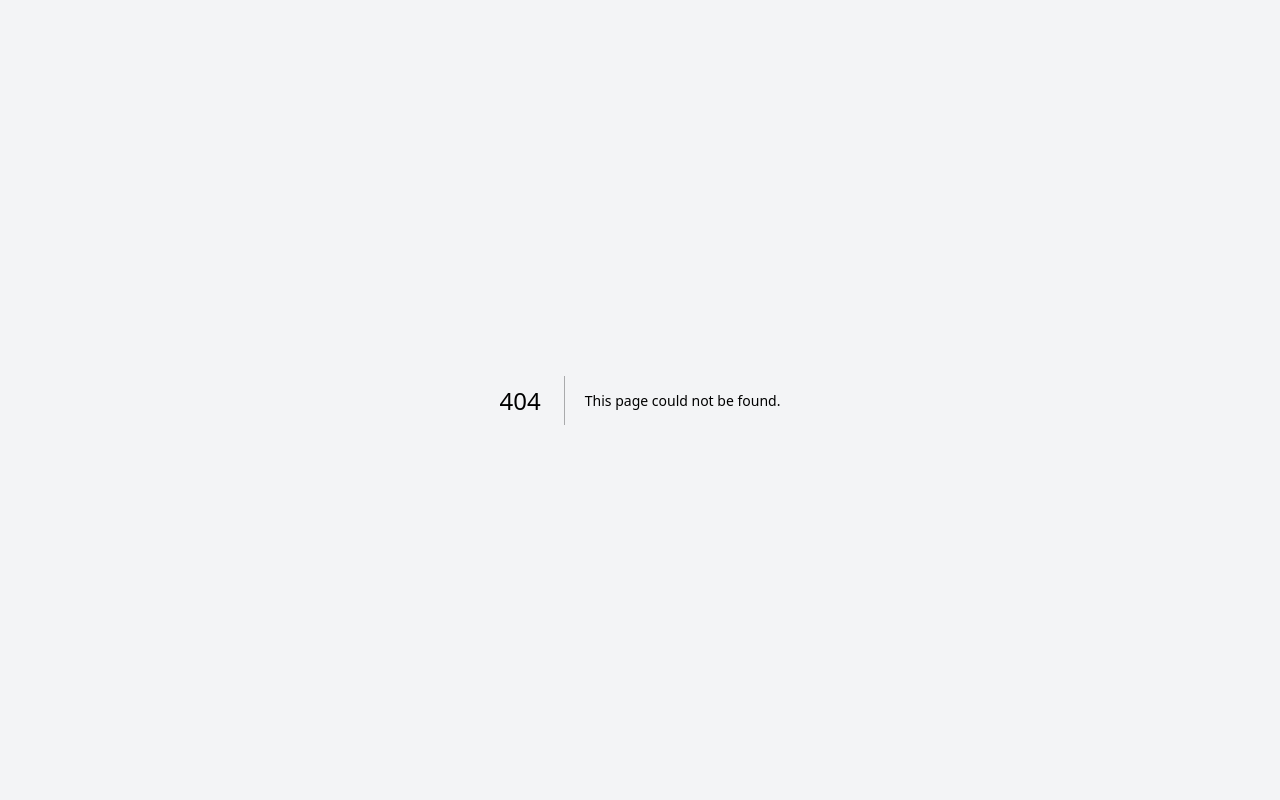
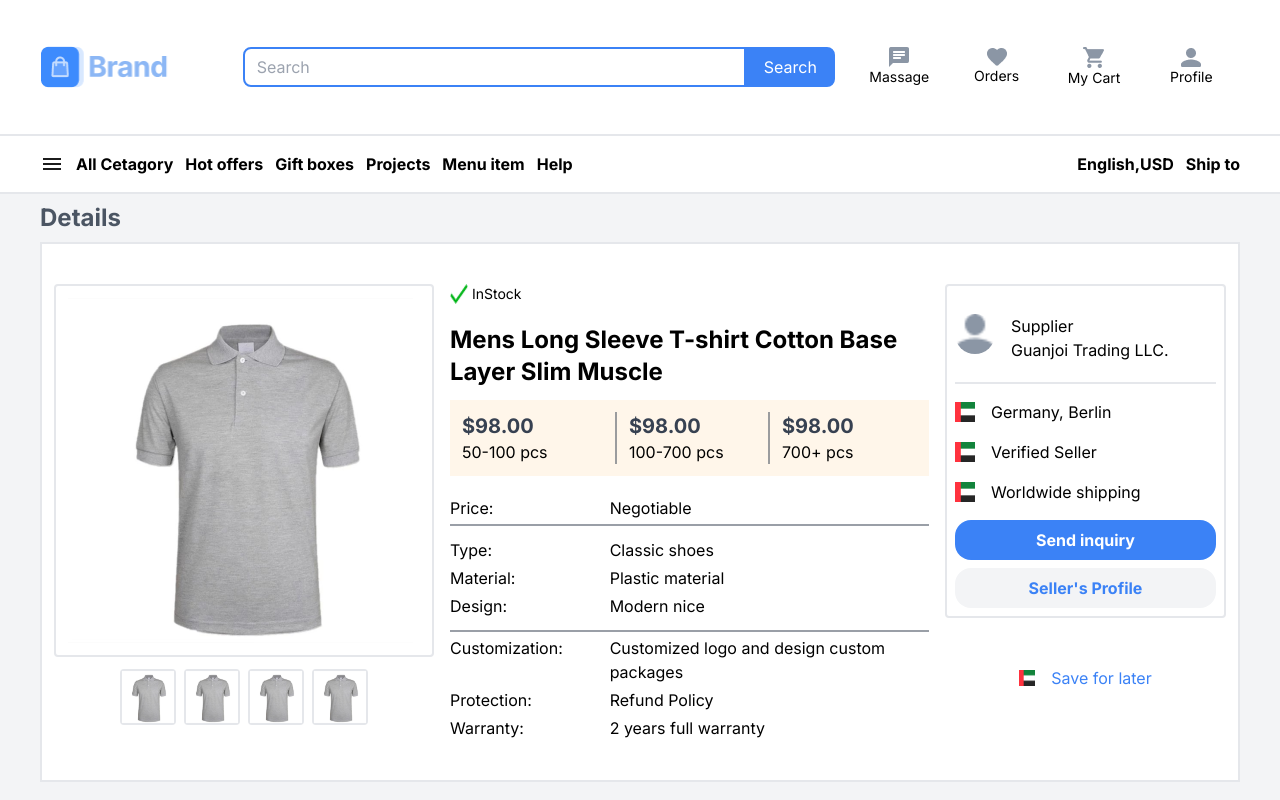
Before and after one commit to rukonpro/Brand, a Next.js app: page /details/1 in a window 1280 px wide. Before the commit this address had no page. Built offline with nearby package versions, Linux system fonts and the light colour scheme.

Commit message:
details page

```diff
--- a/app/components/Banner/Banner.js
+++ b/app/components/Banner/Banner.js
@@ -2,7 +2,7 @@ import Link from 'next/link';
 import React from 'react';
 import Image from 'next/image';
 import BannerImage from "@/public/images/Banner-board.png";
-import Avater from "@/public/images/avater.png";
+import Avater from "@/public/images/avatar.png";
 
 const Banner = () => {
     return (
--- a/app/components/navbar/navbar.js
+++ b/app/components/navbar/navbar.js
@@ -1,7 +1,7 @@
 import React from 'react';
 import Image from 'next/image'
 import Logo from "@/public/images/logo-colored.png";
-import Avater from "@/public/images/avater.png";
+import Avater from "@/public/images/avatar.png";
 import Love from "@/public/images/love.png";
 import Chat from "@/public/images/chat.png";
 import Cart from "@/public/images/cart.png";
--- a/app/[id]/page.js
+++ b/app/details/[id]/page.js
@@ -3,39 +3,49 @@ import Navbar from "@/app/components/navbar/navbar";
 import Nav from "@/app/components/navbar/nav";
 import Product1 from "@/public/images/image34.png";
 import TickSign from "@/public/images/tickSign.png";
+import Avatar from "@//public/images/avatar.png";
+import  Flag from "@//public/images/AE@2x.png"
 import Image from "next/image";
 const Details = () => {
+
+    /*//https://www.figma.com/file/OO4BPb5dJMEaRxPvBPx2uC/Figma-ecommerce-UI-Kit-(web-%26-mobile)-(Community)?node-id=238%3A4835&mode=dev
+*/
     return (
         <div>
             <Navbar/>
             <Nav/>
 
             <div className="max-w-[1200px] mx-auto">
-                <div className="border-2 p-3 grid grid-cols-12">
+
+                <h1 className="text-2xl py-2 font-bold text-gray-600">Details</h1>
+                <div className="border-2 p-3 py-10 grid grid-cols-12 gap-4 bg-white">
                     <div className="col-span-4">
-                        <div className="w-[380px] p-3 bg-white">
+                        <div className="w-[380px] p-3 bg-white border-2 rounded">
                             <Image src={Product1} alt=""/>
                         </div>
-                        <div className="pt-3 flex gap-2">
-                            <div className="w-[56px] h-[56px]">
-                                <Image src={Product1} alt=""/>
-                            </div>
-                            <div className="w-[56px] h-[56px]">
-                                <Image src={Product1} alt=""/>
-                            </div>
-                            <div className="w-[56px] h-[56px]">
-                                <Image src={Product1} alt=""/>
-                            </div>
-                            <div className="w-[56px] h-[56px]">
-                                <Image src={Product1} alt=""/>
-                            </div>
-                            <div className="w-[56px] h-[56px]">
-                                <Image src={Product1} alt=""/>
-                            </div>
-                            <div className="w-[56px] h-[56px]">
-                                <Image src={Product1} alt=""/>
-                            </div>
-                        </div>
+                        <ol className="pt-3 flex gap-2 justify-center">
+                            <li>
+                                <button className="w-[56px] h-[56px] border-2 rounded">
+                                    <Image src={Product1} alt=""/>
+                                </button>
+                            </li>
+                            <li>
+                                <button className="w-[56px] h-[56px] border-2 rounded">
+                                    <Image src={Product1} alt=""/>
+                                </button>
+                            </li>
+                            <li>
+                                <button className="w-[56px] h-[56px] border-2 rounded">
+                                    <Image src={Product1} alt=""/>
+                                </button>
+                            </li>
+                            <li>
+                                <button className="w-[56px] h-[56px] border-2 rounded">
+                                    <Image src={Product1} alt=""/>
+                                </button>
+                            </li>
+
+                        </ol>
                     </div>
 
                     <div className="col-span-5">
@@ -99,8 +109,46 @@ const Details = () => {
 
                         </div>
                     </div>
-                    <div className="col-span-3">
-                        sfdf
+                    <div className="col-span-3 ">
+                        <div className="border-2 rounded  p-2">
+                            <div className="flex gap-4 py-5">
+                                <Image src={Avatar} alt="Avatar" className="h-10 w-10 rounded-full"/>
+                                <div>
+                                    <h1>Supplier</h1>
+                                    <p>Guanjoi Trading LLC.</p>
+                                </div>
+                            </div>
+
+                            <ol className="  border-t-2 py-2">
+                                <li className="flex gap-4 items-center py-2">
+                                    <Image src={Flag} alt="Avatar" className="h-5 w-5"/> <p>Germany, Berlin</p>
+                                </li>
+                                <li className="flex gap-4 items-center py-2">
+                                    <Image src={Flag} alt="Avatar" className="h-5 w-5"/> <p>Verified Seller</p>
+                                </li>
+                                <li className="flex gap-4 items-center py-2">
+                                    <Image src={Flag} alt="Avatar" className="h-5 w-5"/> <p>Worldwide shipping</p>
+                                </li>
+                            </ol>
+
+                            <div>
+                                <button
+                                    className="w-full bg-blue-500 rounded-2xl py-2 text-white font-bold hover:bg-blue-600 ">Send
+                                    inquiry
+                                </button>
+                                <button
+                                    className="w-full bg-gray-100 rounded-2xl py-2 text-blue-500 font-bold hover:bg-gray-200 mt-2 ">{`Seller's Profile`}</button>
+                            </div>
+                        </div>
+
+
+                        <div className="pt-8">
+                            <button
+                                className="w-full  py-2 text-blue-500   mt-2 flex justify-center items-center gap-4 ">
+                                <Image src={Flag} alt="Avatar" className="h-4 w-4"/>
+                                <span>Save for later</span>
+                            </button>
+                        </div>
                     </div>
                 </div>
             </div>
--- /dev/null
+++ b/app/myCart/myCart.js
@@ -0,0 +1,26 @@
+import React from 'react';
+
+const MyCart = () => {
+    return (
+        <div>
+            <div>
+                <h1>Have a coupon?</h1>
+                <div className="grid grid-cols-5 pt-1">
+                    <input
+                        type="text"
+                        name="coupon"
+                        id="coupon"
+                        placeholder="Add Coupon"
+                        className="w-full col-span-4 px-2 py-1 border"
+                    />
+                    <button type="button"
+                            className="w-full col-span-1 px-2 py-1 border text-sm font-bold focus:border"
+                    >Apply
+                    </button>
+                </div>
+            </div>
+        </div>
+    );
+};
+
+export default MyCart;
```
Also changed, not shown: public/images/avatar.png (renamed from public/images/avater.png), public/images/mahdimqdefault_6s.webp (added).
